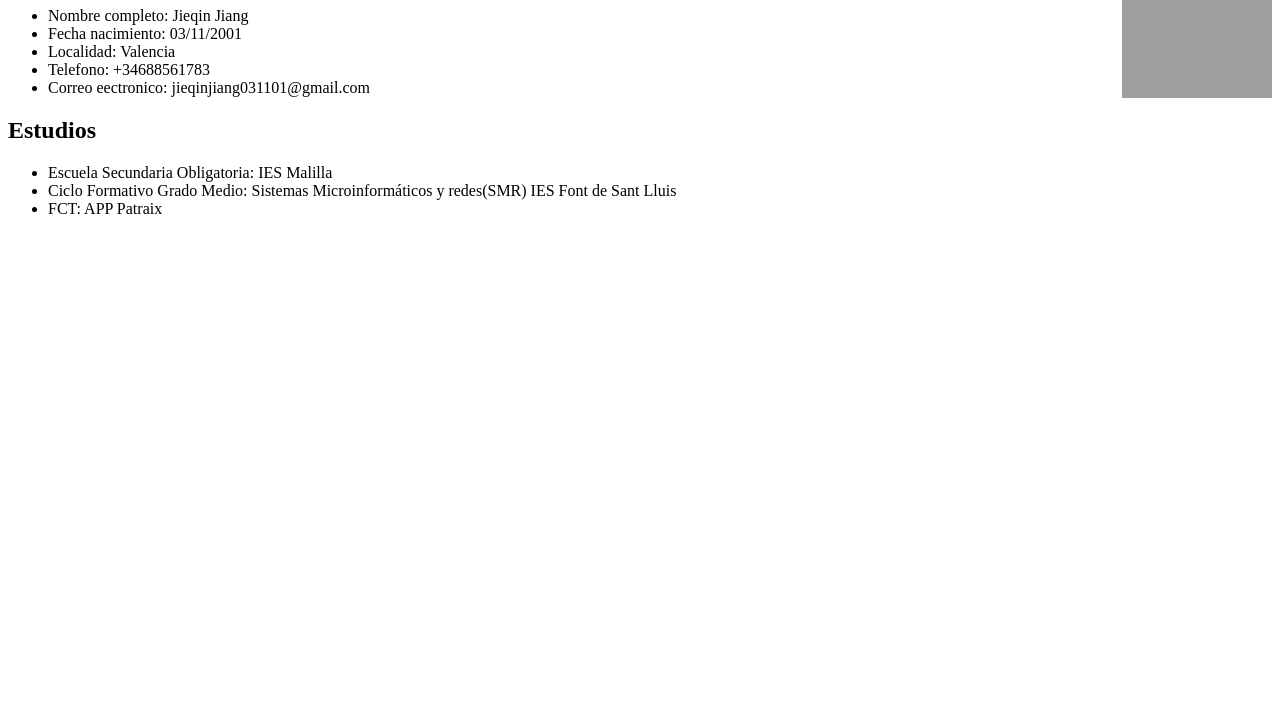
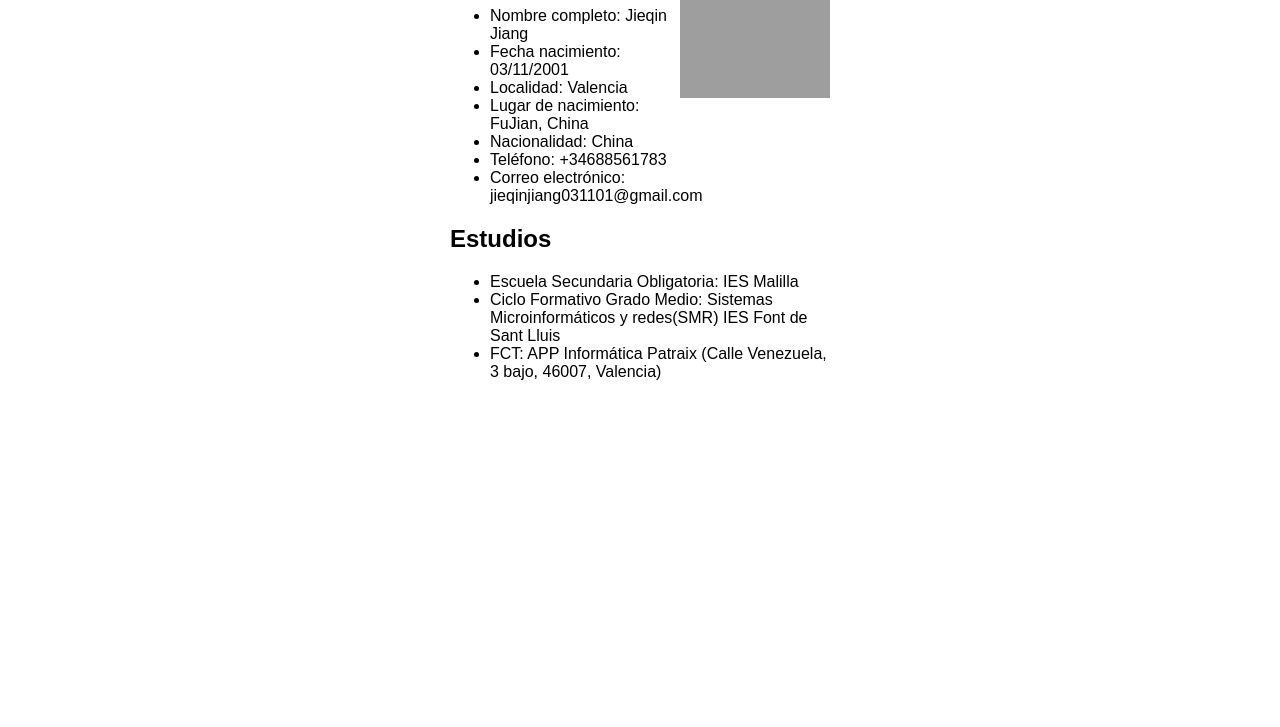
Before and after one commit to Jieqiino/Jieqiino.github.io, a plain HTML site: page index.html in a window 1280 px wide. Shown: the part 73-800 px from the top of the page. Drawn offline with Linux system fonts and the light colour scheme; grey boxes are pictures that could not be loaded.

Commit message:
Version 2

```diff
--- a/index.html
+++ b/index.html
@@ -5,6 +5,12 @@
     <meta http-equiv="X-UA-Compatible" content="IE=edge">
     <meta name="viewport" content="width=device-width, initial-scale=1.0">
     <title>Github 4.1</title>
+    <style>
+        body{
+            font-family: Arial, Helvetica, sans-serif;
+            margin: 0px 450px ;
+        }
+    </style>
 </head>
 <body>
     <img src="https://s36496.pcdn.co/wp-content/uploads/2017/11/8-no-dejar-en-blanco.png" alt="Foto sin perfil" height="150px" width="150px" style="float: right;">
@@ -13,15 +19,17 @@
         <li>Nombre completo: Jieqin Jiang</li>
         <li>Fecha nacimiento: 03/11/2001</li>
         <li>Localidad: Valencia</li>
-        <li>Telefono: +34688561783</li>
-        <li>Correo eectronico: jieqinjiang031101@gmail.com</li>
+        <li>Lugar de nacimiento: FuJian, China</li>
+        <li>Nacionalidad: China</li>
+        <li>Teléfono: +34688561783</li>
+        <li>Correo electrónico: jieqinjiang031101@gmail.com</li>
     </ul>
 
     <h2>Estudios</h2>
     <ul>
         <li>Escuela Secundaria Obligatoria: IES Malilla</li>
         <li>Ciclo Formativo Grado Medio: Sistemas Microinformáticos y redes(SMR) IES Font de Sant Lluis</li>
-        <li>FCT: APP Patraix </li>
+        <li>FCT: APP Informática Patraix (Calle Venezuela, 3 bajo, 46007, Valencia)</li>
     </ul>
 </body>
 </html>
```
